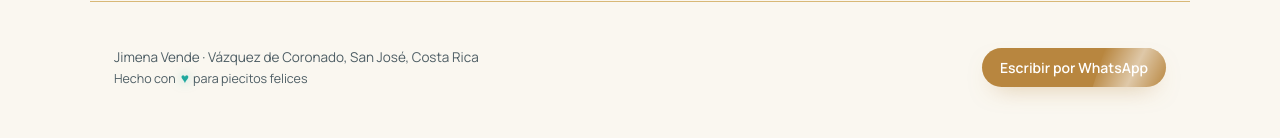
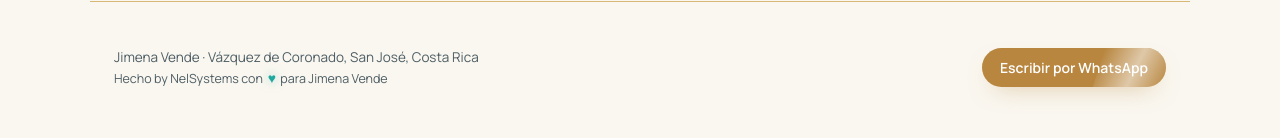
Before and after one commit to NelSystems77/JimenaVende, a plain HTML site: page index.html in a window 1280 px wide. Shown: the part 2554-2692 px from the top of the page. Drawn offline with Linux system fonts and the light colour scheme.

Commit message:
Actualiza texto del footer
Co-Authored-By: Claude Sonnet 5 <noreply@anthropic.com>

```diff
--- a/index.html
+++ b/index.html
@@ -56,7 +56,7 @@
 
 <footer class="site-footer">
   <p>Jimena Vende · Vázquez de Coronado, San José, Costa Rica<br>
-    <span class="footer-love">Hecho con <span class="footer-heart">♥</span> para piecitos felices</span></p>
+    <span class="footer-love">Hecho by NelSystems con <span class="footer-heart">♥</span> para Jimena Vende</span></p>
   <a class="whatsapp-pill footer-pill" id="footer-whatsapp" href="#" target="_blank" rel="noopener">Escribir por WhatsApp</a>
 </footer>
 
```
